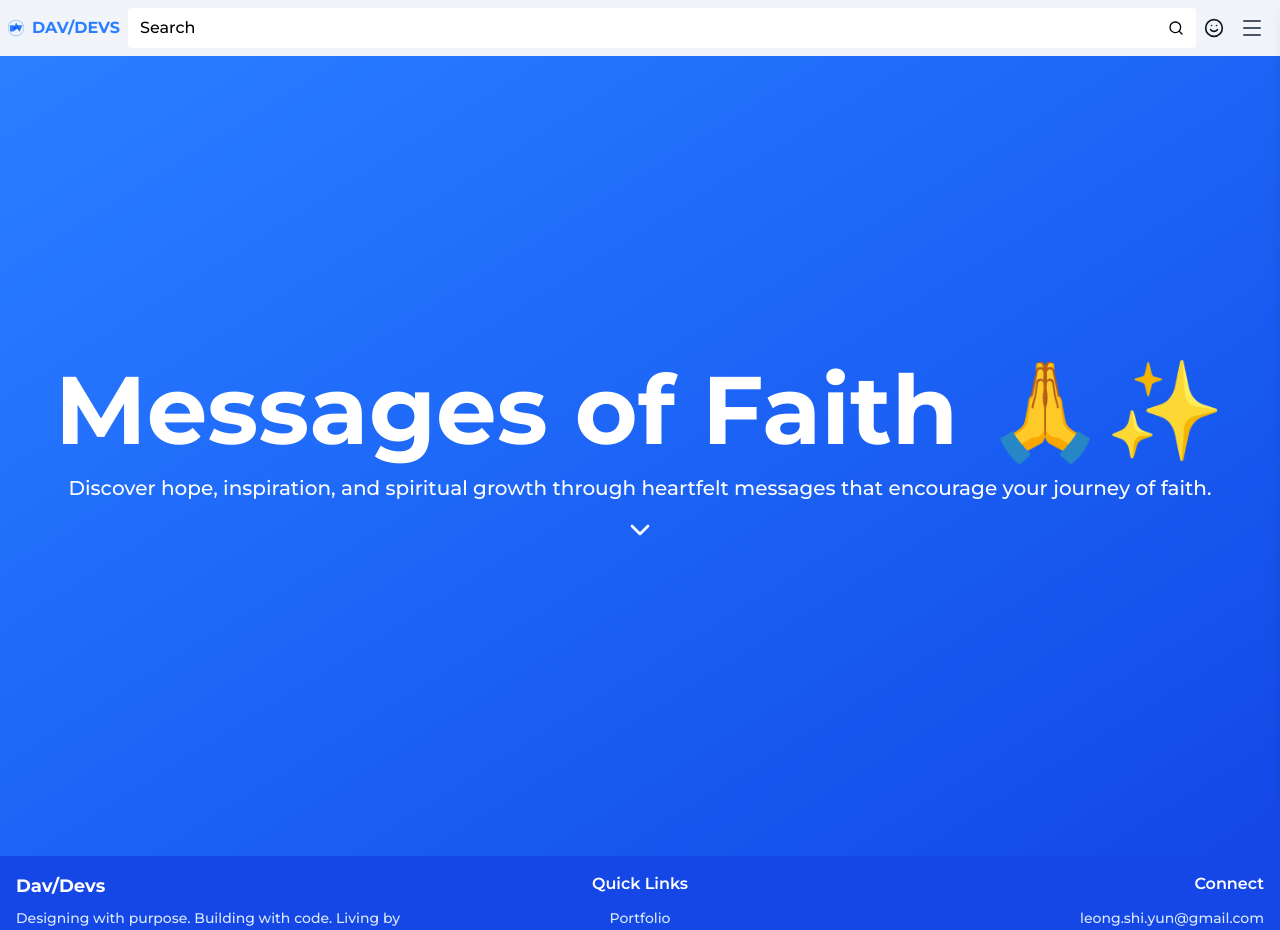
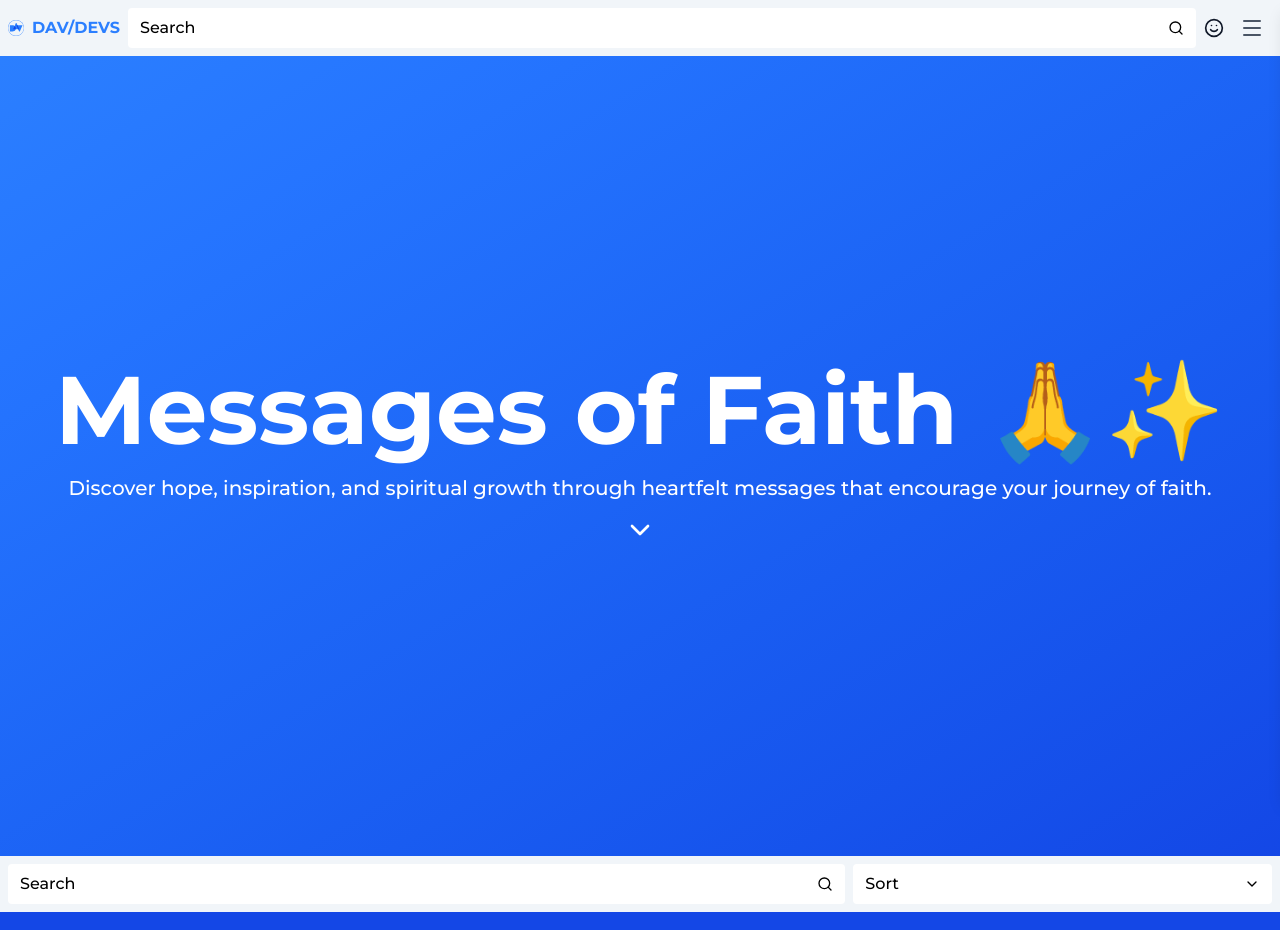
Before and after one commit to davinaleong/proj-davdevs-2025, a Next.js app: page /faith in a window 1280 px wide. Shown: the top 930 px of the page. Built offline with nearby package versions, Linux system fonts and the light colour scheme.

Commit message:
Added the list header component

```diff
--- /dev/null
+++ b/app/components/ListHeader.tsx
@@ -0,0 +1,38 @@
+import SearchInput from "./../components/SearchInput"
+import SortInput from './../components/SortInput'
+
+interface ListHeaderProps {
+    // Search props
+    onSearch?: (searchTerm: string) => void;
+    searchPlaceholder?: string;
+
+    // Sort props
+    sortValue?: string;
+    onSortChange?: (value: string) => void;
+
+    // General props
+    className?: string;
+}
+
+export default function ListHeader({
+    onSearch,
+    searchPlaceholder,
+    sortValue,
+    onSortChange,
+    className = ""
+}: ListHeaderProps) {
+    return (
+        <header className={`flex gap-2 bg-slate-100 bg:bg-gray-900 p-2 ${className}`}>
+            <SearchInput
+                onSearch={onSearch}
+                placeholder={searchPlaceholder}
+                className="flex-2"
+            />
+            <SortInput
+                value={sortValue}
+                onChange={onSortChange}
+                className="flex-1"
+            />
+        </header>
+    )
+}
--- a/app/faith/page.tsx
+++ b/app/faith/page.tsx
@@ -1,7 +1,11 @@
 import FaithHeroSection from "../components/sections/faith/FaithHeroSection"
+import ListHeader from "../components/ListHeader"
 
 export default function Faith() {
     return (
-        <FaithHeroSection />
+        <div>
+            <FaithHeroSection />
+            <ListHeader />
+        </div>
     )
 }
```
